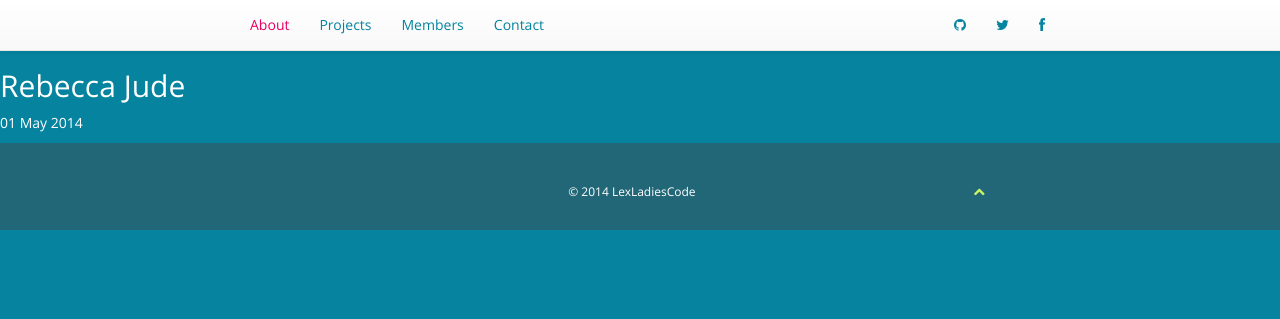
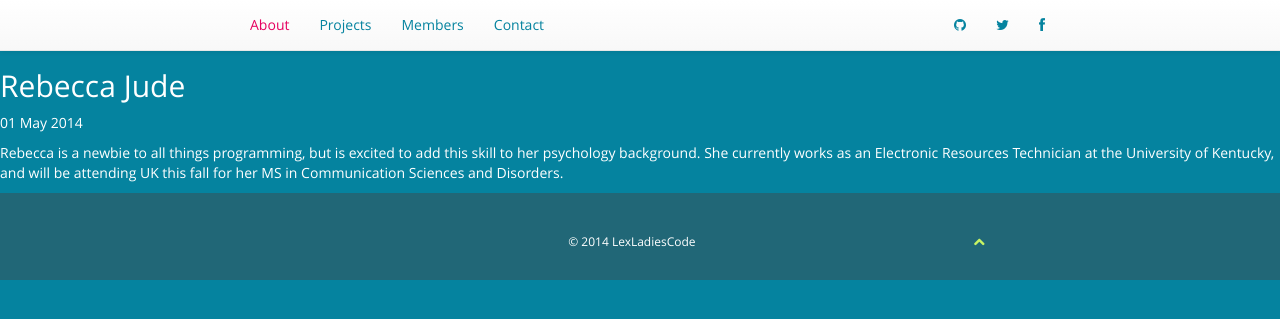
Before and after one commit to LexLadiesCode/LexLadiesCode.github.io, a Jekyll site: the page built from members/_posts/2014-05-01-rebecca-jude.markdown, in a window 1280 px wide. Shown: the top 319 px of the page. Built offline with Jekyll 4.4.1, drawn with Linux system fonts in a browser that asks for light colours; nearby versions of some CDN libraries; Markdown is read by kramdown in place of the engine named in the settings.

```diff
--- a/members/_posts/2014-05-01-rebecca-jude.markdown
+++ b/members/_posts/2014-05-01-rebecca-jude.markdown
@@ -2,4 +2,7 @@
 layout: post
 title: Rebecca Jude
 github: beckyjo
+twitter: rjjude2
 ---
+
+Rebecca is a newbie to all things programming, but is excited to add this skill to her psychology background. She currently works as an Electronic Resources Technician at the University of Kentucky, and will be attending UK this fall for her MS in Communication Sciences and Disorders.
```
